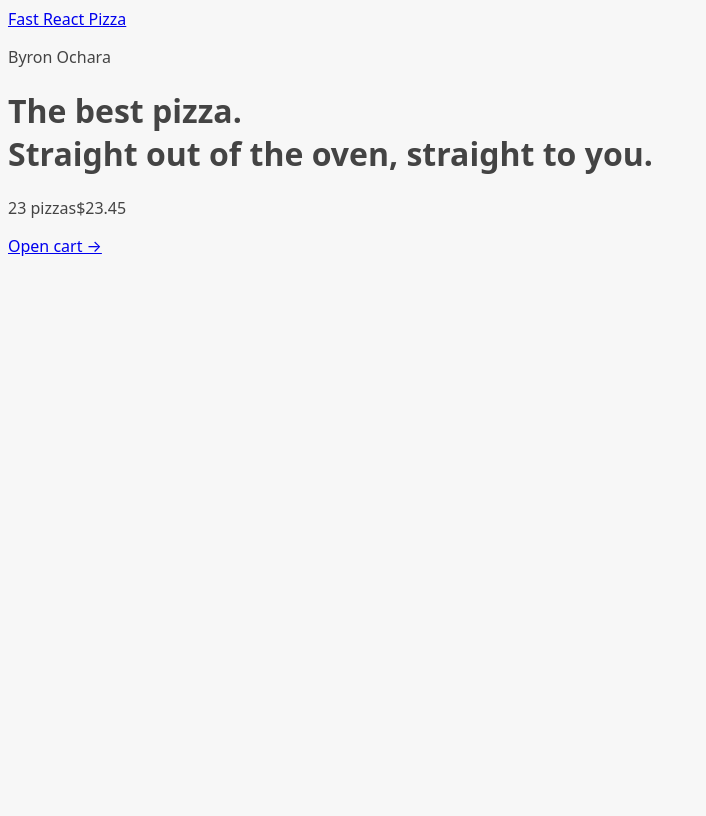
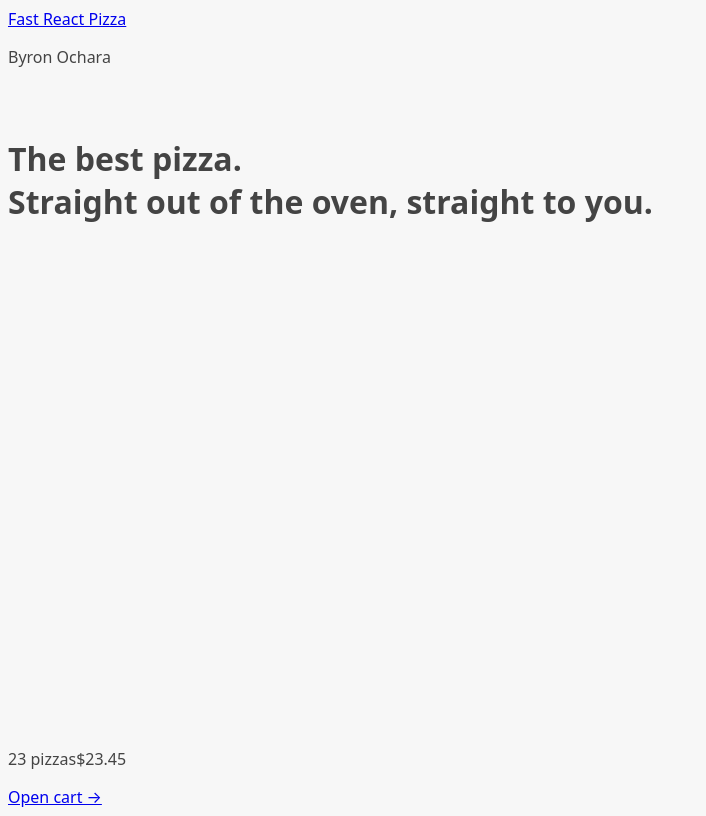
Before and after one commit to Byron-Cleo/fast-react-pizza, a React (Vite) app: page / in a window 1280 px wide. Shown: the whole page, without its empty margins (0-706 px from the left). Built offline with nearby package versions, Linux system fonts and the light colour scheme.

Commit message:
imlemented loading status with its component

```diff
--- a/src/ui/AppLayout.jsx
+++ b/src/ui/AppLayout.jsx
@@ -1,11 +1,18 @@
 import React from "react";
 import Header from "./Header";
+import Loader from "./Loader";
 import CartOverview from "../features/cart/CartOverview";
-import { Outlet } from "react-router-dom";
+import { Outlet, useNavigation } from "react-router-dom";
 
 function AppLayout() {
+  const navigation = useNavigation();
+  const isLoading = navigation.state === "loading";
+
   return (
-    <div>
+    <div className="layout">
+      {isLoading && <Loader />}
+
+
       <Header />
 
       <main>
```
